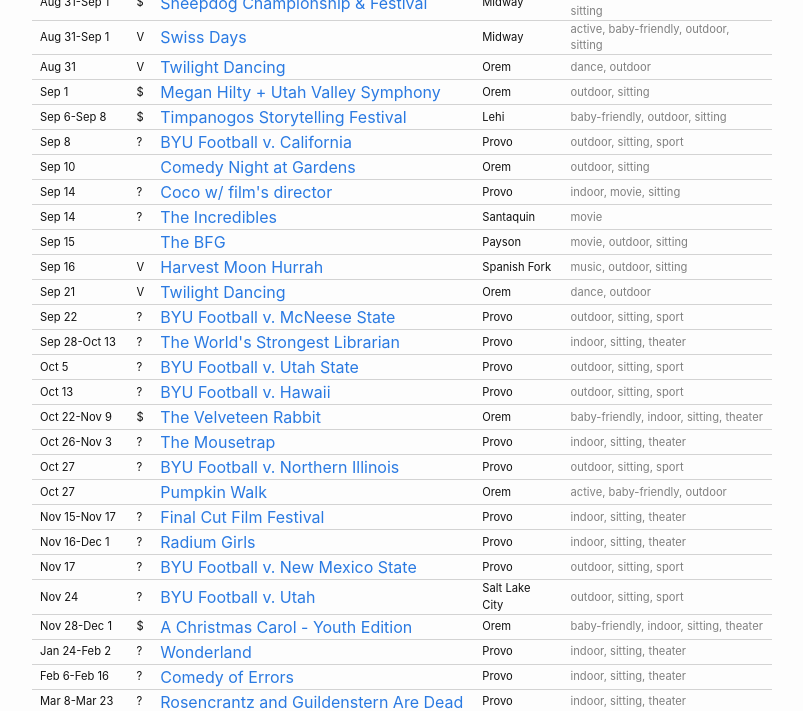
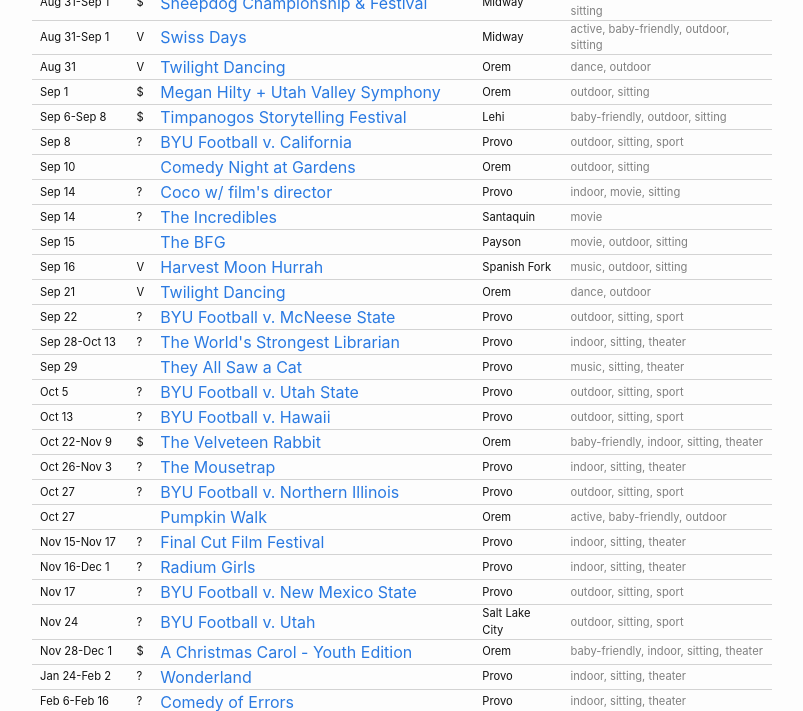
Before and after one commit to iffy/utahvalley, a Jekyll site: the page built from all.md, in a window 1280 px wide and 900 px high, scrolled down 900 px, cut to the strip 0-711 px from the top of the window. Shown: the whole strip, without its empty margins (238-1041 px from the left). Built offline with Jekyll 4.4.1, drawn with Linux system fonts in a browser that asks for light colours; comment, search, counter and statistics services are not loaded.

Commit message:
Add They All Saw a Cat

```diff
--- a/_data/events/byu-theater-2018-2019.yml
+++ b/_data/events/byu-theater-2018-2019.yml
@@ -1,3 +1,14 @@
+- name: 'They All Saw a Cat'
+  url: 'https://www.andrewmaxfield.org/2018/06/30/they-all-saw-a-cat-byu-provo-2018/'
+  location: Provo
+  minage: 0
+  when:
+    - 2018-09-29
+  tags:
+    - music
+    - theater
+    - sitting
+  price: free
 - name: 'The World''s Strongest Librarian'
   url: 'https://arts.byu.edu/2018/05/byu-announces-2018-19-theatre-season/'
   location: Provo
--- a/_scripts/sendmail.py
+++ b/_scripts/sendmail.py
@@ -125,6 +125,9 @@
 @cli.command()
 @click.argument('path')
 def get(path):
+    """
+    Perform a GET request to MailChimp
+    """
     doer = Doer()
     s = doer.session()
     r = s.get(API_ROOT + path)
@@ -134,6 +137,9 @@
 @click.option('-u', '--url',
     default='http://fun.iffycan.com')
 def scrape(url):
+    """
+    Scrape a mattslist website
+    """
     doer = Doer()
     result = doer.scrape(url)
     print json.dumps(result, indent=2)
```
